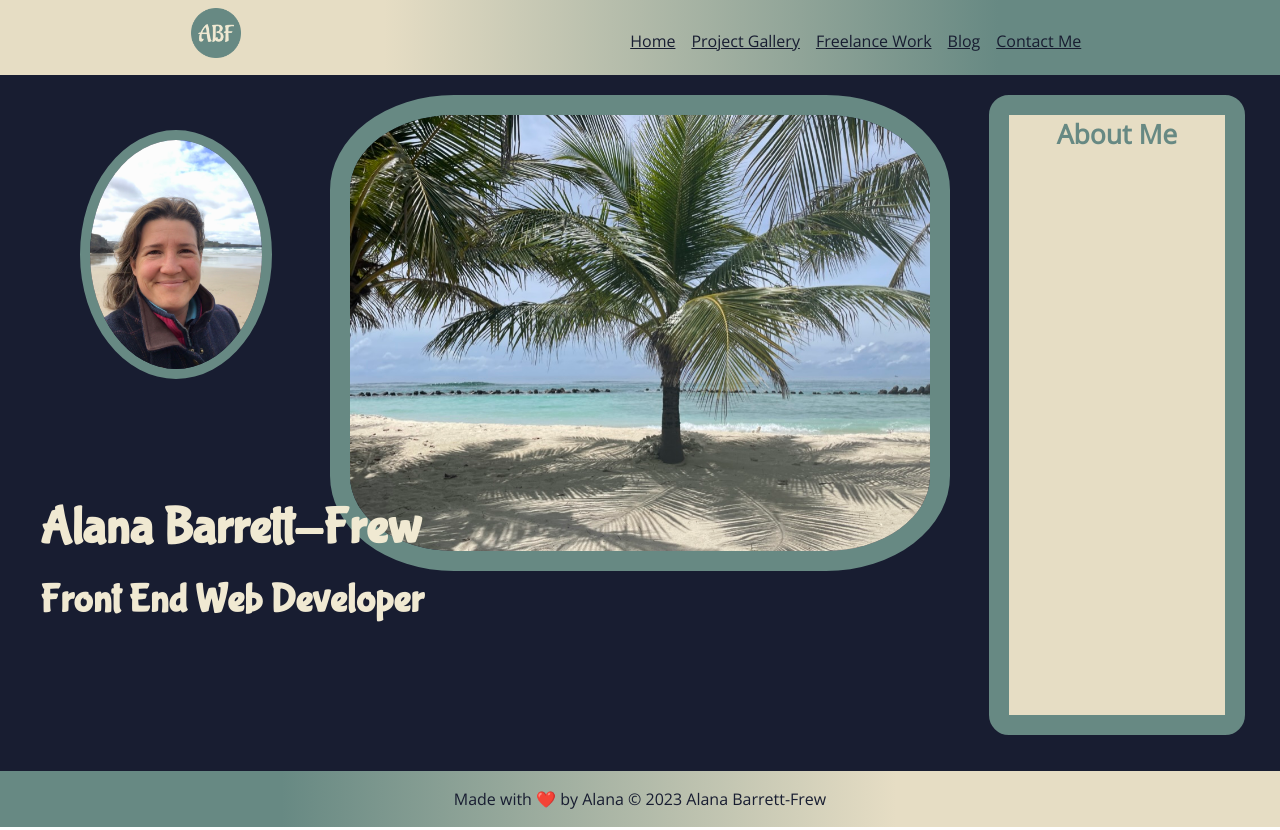
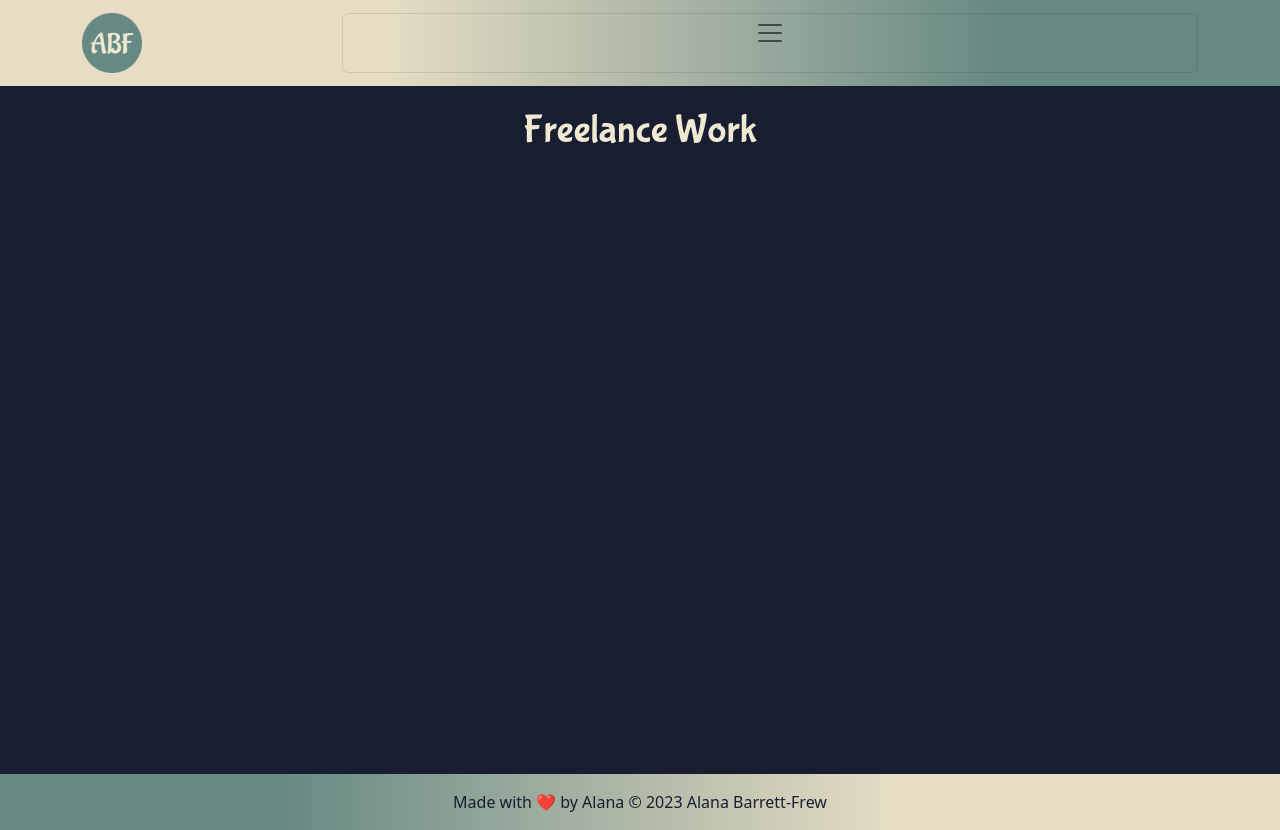
Before and after one commit to AlanaBF/Alana-Portfolio, a React (Vite) app: page /#/Freelance in a window 1280 px wide. Built offline with nearby package versions, Linux system fonts and the light colour scheme.

Commit message:
app.js edited and navbar so it doesnt crash

```diff
--- a/package.json
+++ b/package.json
@@ -14,6 +14,7 @@
     "react": "^18.2.0",
     "react-bootstrap": "^2.7.4",
     "react-dom": "^18.2.0",
+    "react-router-bootstrap": "^0.26.2",
     "react-router-dom": "^6.10.0"
   },
   "devDependencies": {
--- a/src/App.jsx
+++ b/src/App.jsx
@@ -1,62 +1,46 @@
-// import { useState } from 'react'
-// import reactLogo from './assets/react.svg'
-// import viteLogo from '/vite.svg'
-// import './App.css'
-
-// function App() {
-//   const [count, setCount] = useState(0)
-
-//   return (
-//     <div className="App">
-//       <div>
-//         <a href="https://vitejs.dev" target="_blank">
-//           <img src={viteLogo} className="logo" alt="Vite logo" />
-//         </a>
-//         <a href="https://reactjs.org" target="_blank">
-//           <img src={reactLogo} className="logo react" alt="React logo" />
-//         </a>
-//       </div>
-//       <h1>Vite + React</h1>
-//       <div className="card">
-//         <button onClick={() => setCount((count) => count + 1)}>
-//           count is {count}
-//         </button>
-//         <p>
-//           Edit <code>src/App.jsx</code> and save to test HMR
-//         </p>
-//       </div>
-//       <p className="read-the-docs">
-//         Click on the Vite and React logos to learn more
-//       </p>
-//     </div>
-//   )
-// }
-
-// export default App
-
 import React from "react";
-import { Route, BrowserRouter, Routes } from "react-router-dom";
+import {
+  createHashRouter,
+  createRoutesFromElements,
+  RouterProvider,
+  Outlet,
+  Route,
+} from "react-router-dom";
 import { Home, Contact, ProjectGallery, Blog, Freelance } from "./pages/index";
-import Navbar from "./components/Header";
+import Header from "./components/Header";
 import Footer from "./components/Footer";
 import "./App.css";
 import "./index.css";
 
-function App() {
-  return (
-    <BrowserRouter>
-      <Navbar />
-      <Routes>
-        <Route path="/" element={<Home />} />
-        <Route path="/Home" element={<Home />} />
+const App = () => {
+  const router = createHashRouter(
+    createRoutesFromElements(
+      <Route path="/" element={<Root />}>
+        <Route path="/" index element={<Home />} />
         <Route path="/Contact" element={<Contact />} />
         <Route path="/Blog" element={<Blog />} />
         <Route path="/ProjectGallery" element={<ProjectGallery />} />
         <Route path="/Freelance" element={<Freelance />} />
-      </Routes>
-      <Footer />
-    </BrowserRouter>
+      </Route>
+    )
   );
-}
+  return <RouterProvider router={router} />;
+};
+
+const Root = () => {
+  return (
+    <>
+      <div>
+        <Header />
+      </div>
+      <div>
+        <Outlet />
+      </div>
+      <div>
+        <Footer />
+      </div>
+    </>
+  );
+};
 
 export default App;
--- a/src/components/Header/index.jsx
+++ b/src/components/Header/index.jsx
@@ -1,49 +1,48 @@
 import React from "react";
 import favicon from "../../assets/favicon/apple-touch-icon.png";
+import '../../index.css'
+import Container from 'react-bootstrap/Container';
+import Nav from 'react-bootstrap/Nav';
+import Navbar from 'react-bootstrap/Navbar';
+import { LinkContainer } from 'react-router-bootstrap';
 
-function Navbar() {
+function Header() {
   return (
-    <nav className="navigation container-fluid navbar navbar-expand-lg bg-body-tertiary">
-      <a className="navbar-brand" href="./Home">
-        <img
-          src={favicon}
-          alt="Logo"
-          width="50"
-          height="50"
-          className="d-inline-block align-text-top"
-        />
-      </a>
-      <div className="collapse navbar-collapse" id="navbarSupportedContent">
-        <div className="navbar-nav me-auto mb-2 mb-lg-0">
-          <div className="nav-item">
-            <a className="nav-link active" aria-current="page" href="./Home">
-              Home
-            </a>
-            <a
-              className="nav-link active"
-              aria-current="page"
-              href="./ProjectGallery"
-            >
-              Project Gallery
-            </a>
-            <a
-              className="nav-link active"
-              aria-current="page"
-              href="./Freelance"
-            >
-              Freelance Work
-            </a>
-            <a className="nav-link active" aria-current="page" href="./Blog">
-              Blog
-            </a>
-            <a className="nav-link active" aria-current="page" href="./Contact">
-              Contact Me
-            </a>
-          </div>
-        </div>
-      </div>
-    </nav>
+    <Container fluid className='p-0'>
+<Navbar expand="navigation navbar lg">
+        <Container>
+          <LinkContainer to="/">
+            <Navbar.Brand >
+              <div className='logo-container'>
+                <div className='logo-text logo-mobile'>
+                </div>
+                <div className='logo-holder'>
+                  <img src={favicon} alt='logo' width="60px" />
+                </div>
+              </div>
+            </Navbar.Brand>
+          </LinkContainer>
+          <Navbar.Toggle aria-controls="basic-navbar-nav" />
+          <Navbar.Collapse id="basic-navbar-nav">
+            <Nav className="me-auto">
+              <LinkContainer to='/ProjectGallery'>
+                <Nav.Link >Project Gallery</Nav.Link>
+              </LinkContainer>
+              <LinkContainer to="/Freelance">
+                <Nav.Link >Freelance Work</Nav.Link>
+              </LinkContainer>
+              <LinkContainer to="/Blog">
+                <Nav.Link>Blog</Nav.Link>
+                </LinkContainer>
+                <LinkContainer to="/Contact">
+                <Nav.Link>Contact Me</Nav.Link>
+                </LinkContainer>
+            </Nav>
+          </Navbar.Collapse>
+        </Container>
+      </Navbar>
+    </Container>
   );
 }
 
-export default Navbar;
+export default Header;
--- a/src/main.jsx
+++ b/src/main.jsx
@@ -3,6 +3,7 @@ import ReactDOM from "react-dom/client";
 import App from "./App";
 import "./index.css";
 import "./App.css";
+import 'bootstrap/dist/css/bootstrap.css';
 
 ReactDOM.createRoot(document.getElementById("root")).render(
   <React.StrictMode>
```
Also changed, not shown: src/App.css (+0 -21 lines), 1 other file (tests, documents, lock files or other folders).
